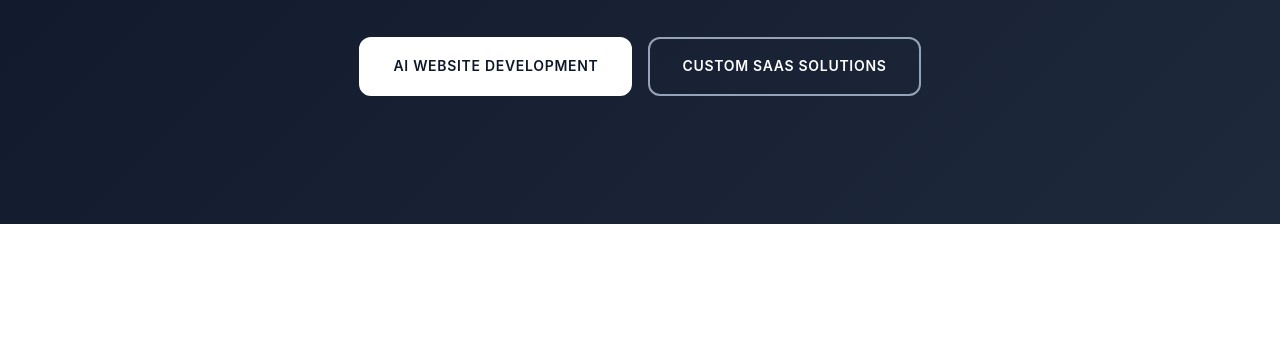
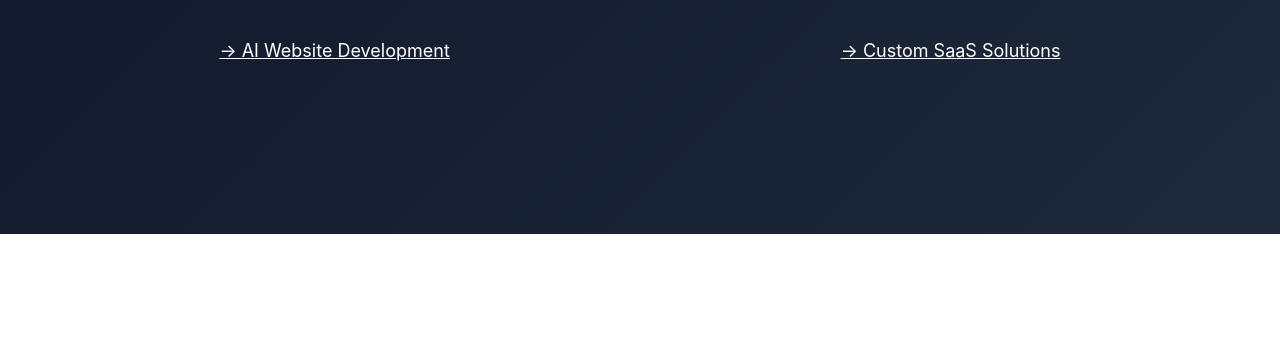
Before and after one commit to emasmela-dotcom/ai-solutions-hub, a plain HTML site: page ai-solutions-unified/index.html in a window 1280 px wide. Shown: the part 450-799 px from the top of the page. Drawn offline with Linux system fonts and the light colour scheme.

Commit message:
Replace hero buttons with simple text links

```diff
--- a/ai-solutions-unified/index.html
+++ b/ai-solutions-unified/index.html
@@ -1020,8 +1020,8 @@
             <h1>Essential AI Solutions for Modern Business</h1>
             <p>Transform your business with AI-powered websites and custom SaaS solutions. Two essential services, one powerful platform.</p>
             <div class="hero-buttons">
-                <a href="https://businesshub-7bfce8sqf-erics-projects-b395e20f.vercel.app" class="hero-btn" target="_blank">AI Website Development</a>
-                <a href="https://ccai-fp1ekk96w-erics-projects-b395e20f.vercel.app" class="hero-btn secondary" target="_blank">Custom SaaS Solutions</a>
+                <p><a href="https://businesshub-7bfce8sqf-erics-projects-b395e20f.vercel.app" target="_blank" style="color: white; text-decoration: underline;">→ AI Website Development</a></p>
+                <p><a href="https://ccai-fp1ekk96w-erics-projects-b395e20f.vercel.app" target="_blank" style="color: white; text-decoration: underline;">→ Custom SaaS Solutions</a></p>
             </div>
         </div>
     </section>
```
